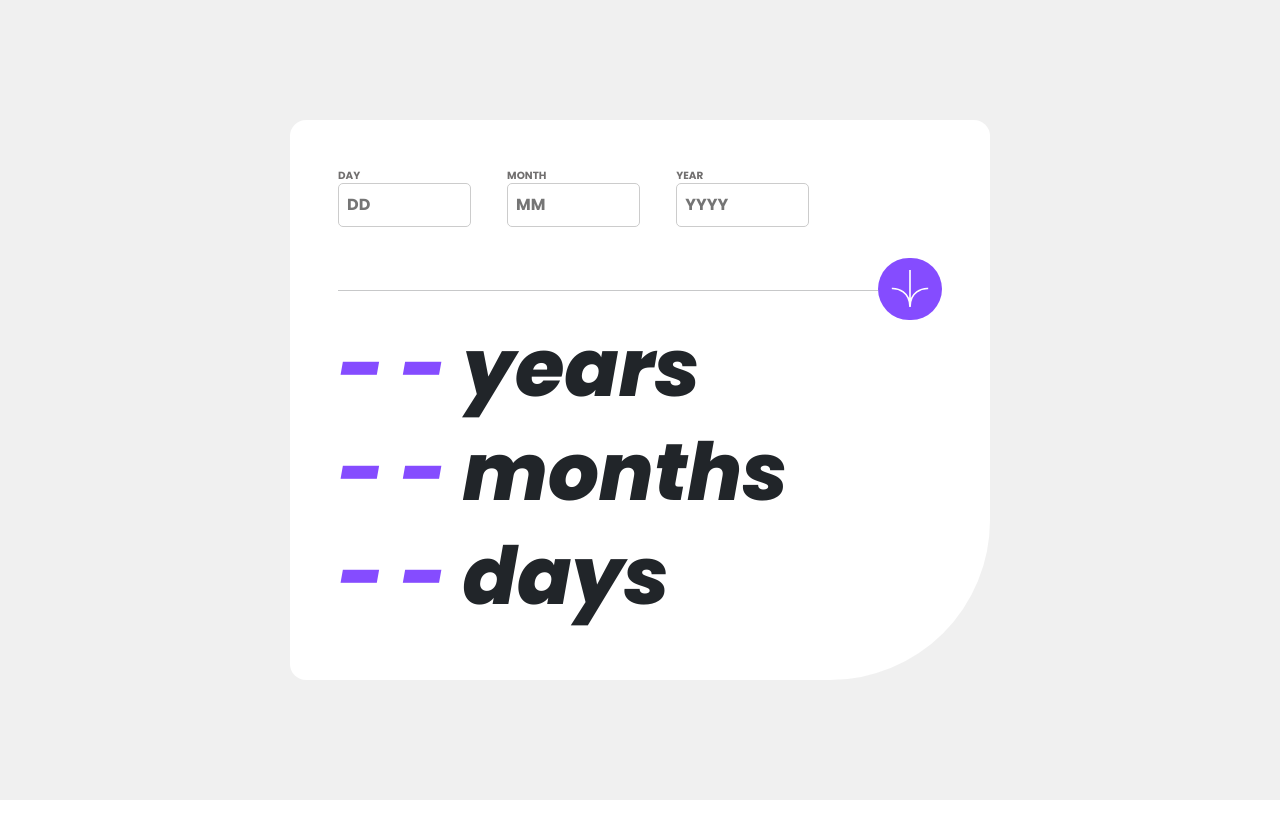
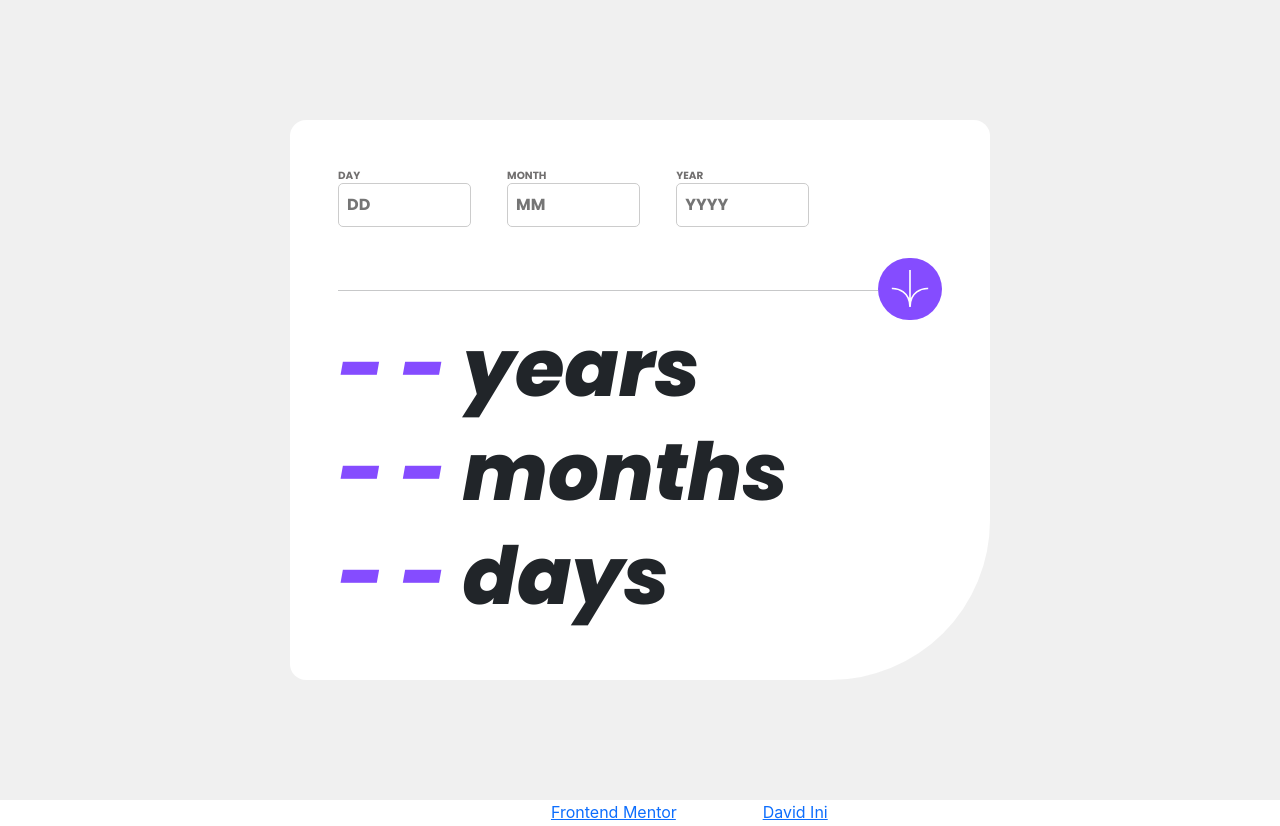
Before and after one commit to inioluwabello/age-calculator, a Next.js app: page / in a window 1280 px wide. Before the commit the page ends 800 px from the top, so only its background shows below. Built offline with nearby package versions, Linux system fonts and the light colour scheme.

Commit message:
Autograph

```diff
--- a/components/layout.js
+++ b/components/layout.js
@@ -2,6 +2,20 @@ const Layout = ({ children }) => {
   return (
     <>
       <div className="content off-white">{children}</div>
+      <div className="text-center" style={{ color: "#ffffff" }}>
+          Challenge by{" "}
+          <a
+            target="_blank"
+            href="https://www.frontendmentor.io/challenges/newsletter-signup-form-with-success-message-3FC1AZbNrv"
+          >
+            Frontend Mentor
+          </a>
+          . Coded by{" "}
+          <a target="_blank" href="https://github.com/inioluwabello">
+            David Ini
+          </a>
+          .
+        </div>
     </>
   );
 };
```
